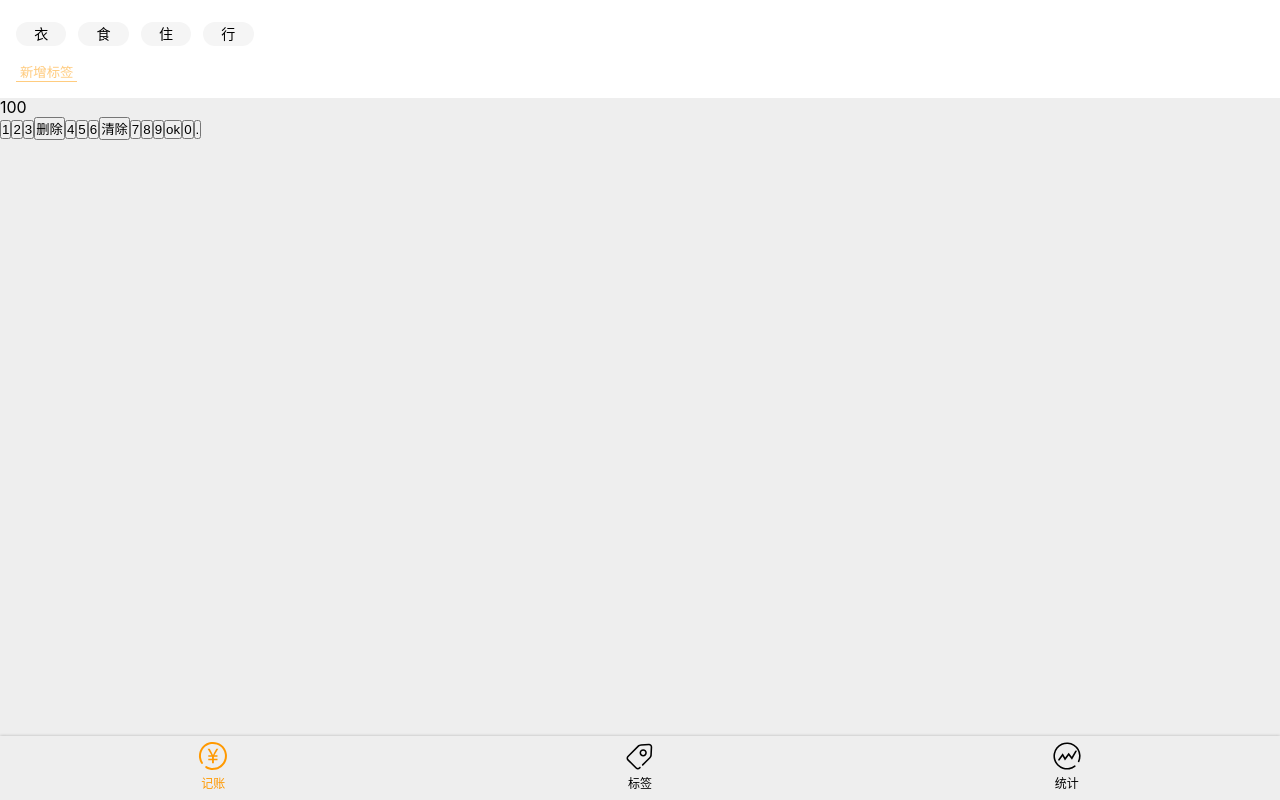
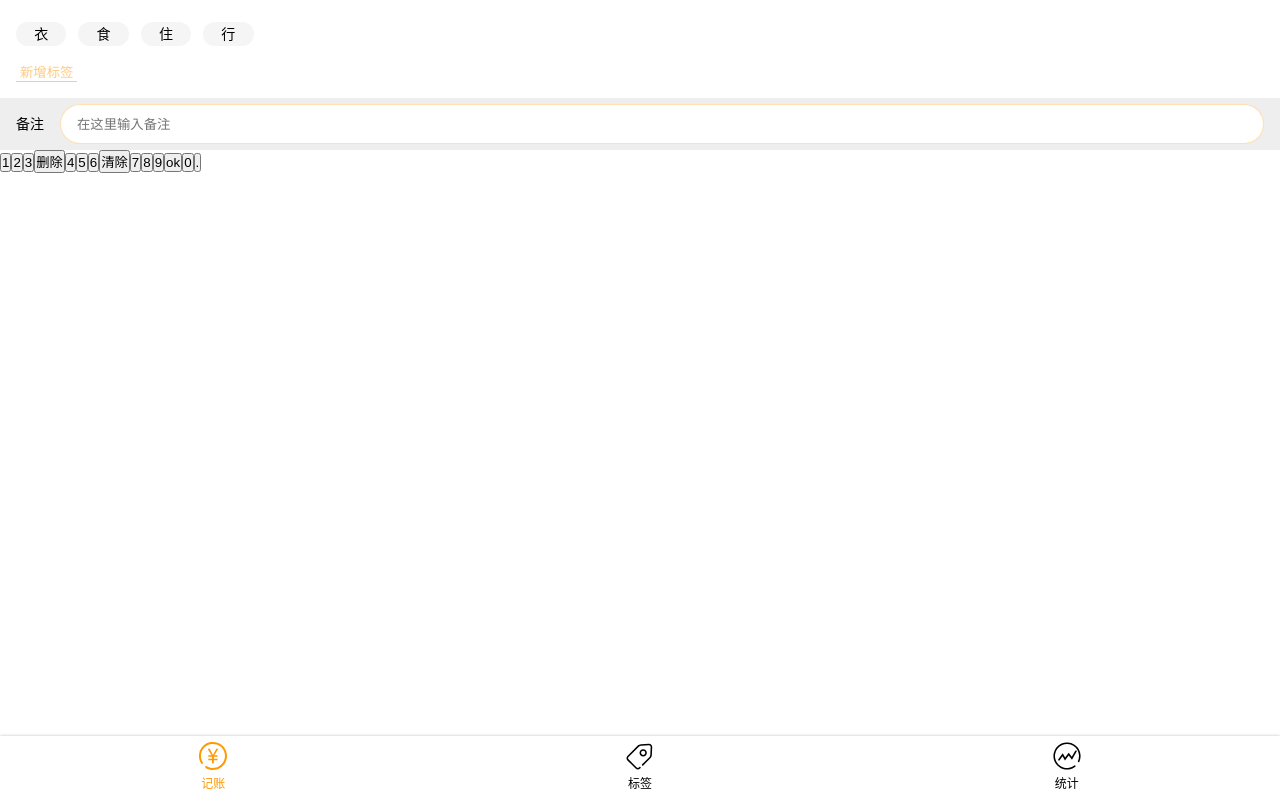
Before and after one commit to LWeibing/money-test-react, a React app: page /#/money in a window 1280 px wide. Built offline with nearby package versions, Linux system fonts and the light colour scheme.

Commit message:
完成 Notes 样式

```diff
--- a/src/components/Layout.tsx
+++ b/src/components/Layout.tsx
@@ -4,6 +4,7 @@ import styled from 'styled-components';
 
 
 const Wrapper = styled.div`
+  background: white;
   height: 100vh;
   display:flex;
   flex-direction: column;
--- /dev/null
+++ b/src/components/Money/NotesSection.tsx
@@ -0,0 +1,35 @@
+import styled from 'styled-components';
+import React from 'react';
+
+const NotesSection = styled.section`
+  > label{
+  background: #eeeeee;
+  font-size: 14px;
+  padding: 6px 16px;
+  display: flex;
+  align-items: center;
+  > span{
+    padding-right: 16px;
+  }
+  > input {
+      height: 40px;
+      padding: 18px 16px;
+      flex-grow: 1;
+      background: white;
+      border: 1px solid rgba(255, 153, 0, 0.3);
+      border-radius: 20px;
+    }
+   }
+`;
+
+const Notes = () => {
+  return (
+    <NotesSection>
+      <label>
+        <span>备注</span>
+        <input type="text" placeholder="在这里输入备注"/>
+      </label>
+    </NotesSection>
+  );
+};
+export default Notes;
--- a/src/cssreset.scss
+++ b/src/cssreset.scss
@@ -13,6 +13,9 @@
 *::after{
   box-sizing: border-box;
 }
+*:focus{
+  outline: none;
+}
 ul,ol,li{
   list-style: none;
 }
--- a/src/views/Money.tsx
+++ b/src/views/Money.tsx
@@ -3,11 +3,10 @@ import React from 'react';
 import styled from 'styled-components';
 import Tag from '../components/Money/TagSection';
 import Type from '../components/Money/TypeSection';
+import Notes from '../components/Money/NotesSection';
 
 
-const NotesSection = styled.section`
 
-`
 const NumberPadSection = styled.section`
 
 `
@@ -16,9 +15,7 @@ function Money() {
     <Layout>
       <Type/>
       <Tag/>
-      <NotesSection>
-        100
-      </NotesSection>
+      <Notes/>
       <NumberPadSection>
         <button>1</button>
         <button>2</button>
```
